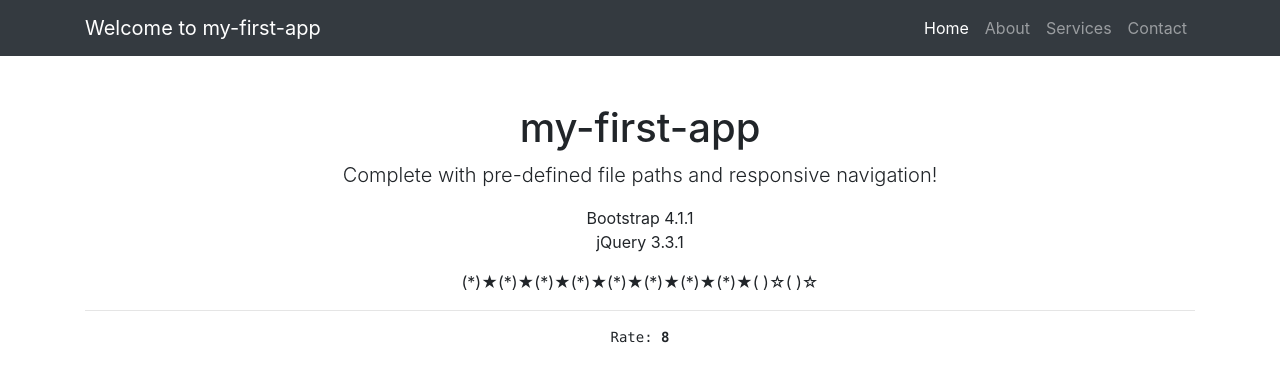
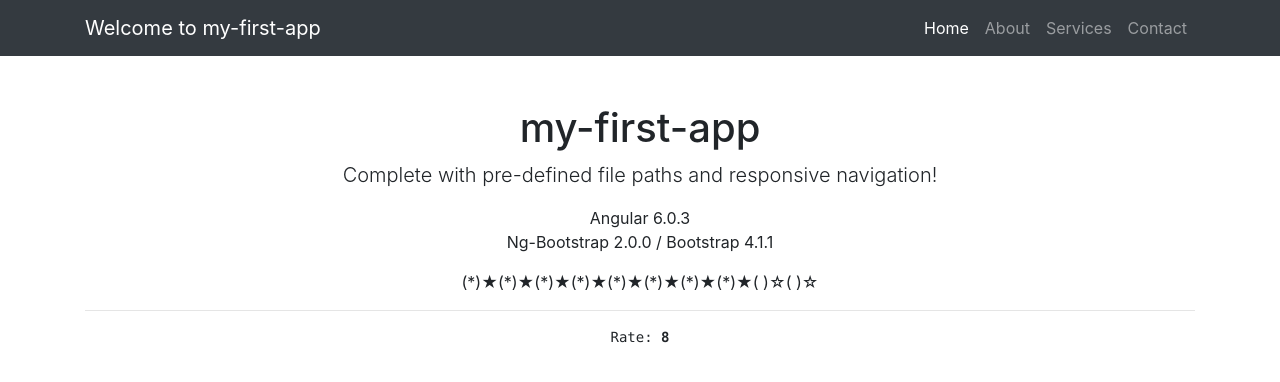
Before and after one commit to hssamconf/angular-course-project, an Angular app: page / in a window 1280 px wide. Shown: the top 382 px of the page. Built offline with nearby package versions, Linux system fonts and the light colour scheme.

Commit message:
Update container html

```diff
--- a/src/app/container/container.component.html
+++ b/src/app/container/container.component.html
@@ -5,8 +5,8 @@
       <h1 class="mt-5">{{ title }}</h1>
       <p class="lead">Complete with pre-defined file paths and responsive navigation!</p>
       <ul class="list-unstyled">
-        <li>Bootstrap 4.1.1</li>
-        <li>jQuery 3.3.1</li>
+        <li>Angular 6.0.3</li>
+        <li>Ng-Bootstrap 2.0.0 / Bootstrap 4.1.1</li>
       </ul>
       <ngb-rating [(rate)]="currentRate"></ngb-rating>
       <hr>
--- a/src/app/navbar/navbar.component.html
+++ b/src/app/navbar/navbar.component.html
@@ -3,7 +3,7 @@
   <div class="container">
     <a class="navbar-brand" href="#">Welcome to {{title}}</a>
     <button class="navbar-toggler" type="button"
-            aria-controls="navbarResponsive" aria-expanded="false" aria-label="Toggle navigation"
+            aria-controls="navbarResponsive" aria-label="Toggle navigation"
             (click)="isCollapsed = !isCollapsed" [attr.aria-expanded]="!isCollapsed">
       <span class="navbar-toggler-icon"></span>
     </button>
```
